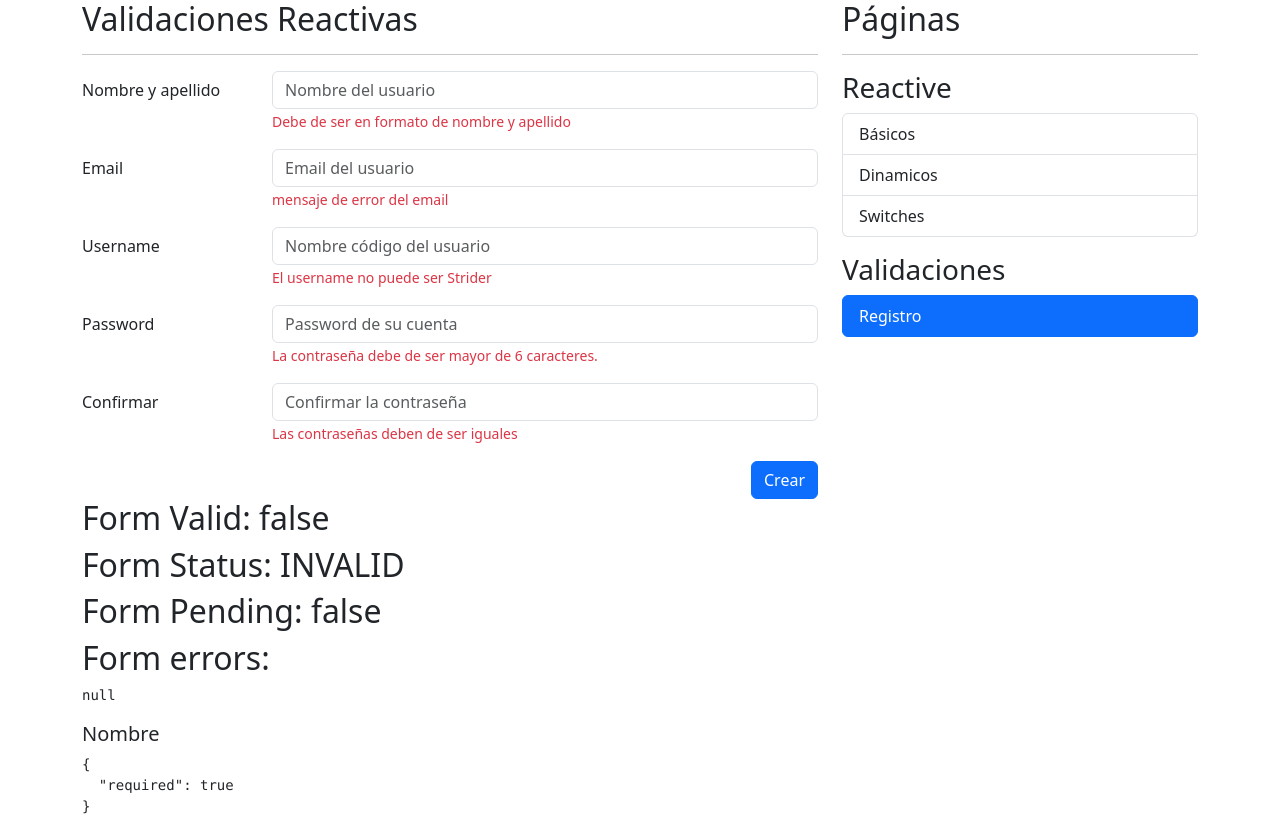
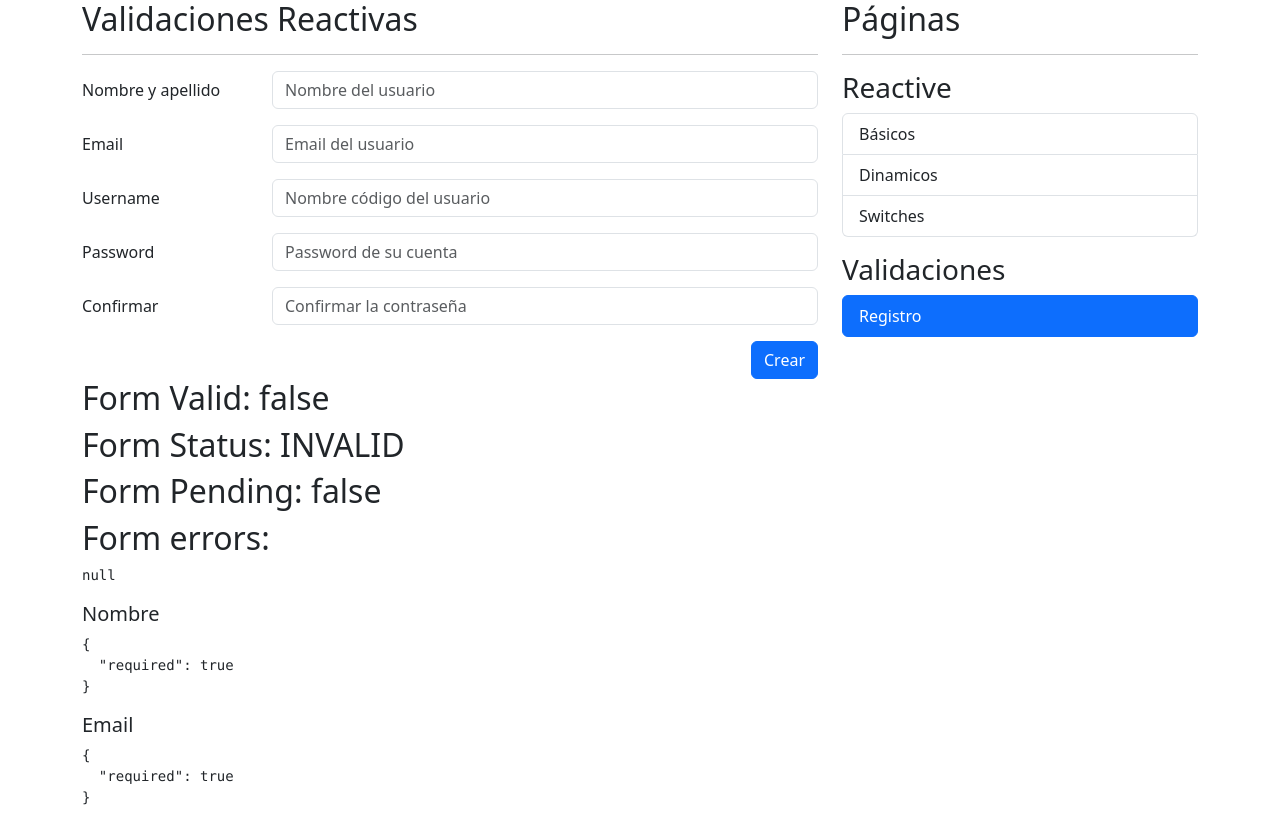
Before and after one commit to agirong/formApp, an Angular app: page /auth/sign-up in a window 1280 px wide. Shown: the top 816 px of the page. Built offline with nearby package versions, Linux system fonts and the light colour scheme.

Commit message:
Validator Service

```diff
--- a/src/app/auth/pages/register-page/register-page.component.html
+++ b/src/app/auth/pages/register-page/register-page.component.html
@@ -15,7 +15,10 @@
                            formControlName="name"
                            placeholder="Nombre del usuario">
 
-                    <span class="form-text text-danger">
+                    <span
+                    class="form-text text-danger"
+                    *ngIf="isValidField('name')"
+                    >
                         Debe de ser en formato de nombre y apellido
                     </span>
                 </div>
@@ -29,7 +32,9 @@
                            class="form-control"
                            formControlName="email"
                            placeholder="Email del usuario">
-                    <span class="form-text text-danger">
+                    <span
+                    class="form-text text-danger"
+                    *ngIf="isValidField('email')">
                         mensaje de error del email
                     </span>
                 </div>
@@ -43,7 +48,10 @@
                            class="form-control"
                            formControlName="username"
                            placeholder="Nombre código del usuario">
-                    <span class="form-text text-danger">
+                    <span
+                    class="form-text text-danger"
+                    *ngIf="isValidField('username')"
+                    >
                          El username no puede ser Strider
                     </span>
                 </div>
@@ -58,7 +66,10 @@
                            formControlName="password"
                            placeholder="Password de su cuenta">
 
-                    <span class="form-text text-danger">
+                    <span
+                      class="form-text text-danger"
+                      *ngIf="isValidField('password')"
+                      >
                          La contraseña debe de ser mayor de 6 caracteres.
                     </span>
                 </div>
@@ -73,7 +84,10 @@
                            formControlName="password2"
                            placeholder="Confirmar la contraseña">
 
-                    <span class="form-text text-danger">
+                    <span
+                    class="form-text text-danger"
+                    *ngIf="isValidField('password2')"
+                    >
                          Las contraseñas deben de ser iguales
                     </span>
                 </div>
@@ -82,8 +96,9 @@
 
             <div class="row">
                 <div class="col">
-                    <button class="btn btn-primary float-end"
-                            type="submit">
+                    <button
+                      class="btn btn-primary float-end"
+                      type="submit">
                         Crear
                     </button>
                 </div>
--- a/src/app/auth/pages/register-page/register-page.component.ts
+++ b/src/app/auth/pages/register-page/register-page.component.ts
@@ -1,6 +1,7 @@
 import { Component } from '@angular/core';
 import { FormBuilder, FormGroup, Validators } from '@angular/forms';
-import * as customValidators from '../../../shared/validators/validators';
+// import * as customValidators from '../../../shared/validators/validators';
+import { ValidatorService } from '../../../shared/service/validator.service';
 
 @Component({
   templateUrl: './register-page.component.html',
@@ -8,27 +9,31 @@ import * as customValidators from '../../../shared/validators/validators';
 })
 export class RegisterPageComponent {
 
-  constructor(private fb: FormBuilder){}
+  constructor(
+    private fb: FormBuilder,
+    private validatorService: ValidatorService,
+  ){}
 
   public myForm:FormGroup = this.fb.group({
-    name:['',[Validators.required,Validators.pattern(customValidators.firstNameAndLastnamePattern)]],
-    email:['',[Validators.required, Validators.pattern(customValidators.emailPattern)]],
-    username:['',[Validators.required, customValidators.canBeStrider]],
+    name:['',[Validators.required,Validators.pattern(this.validatorService.firstNameAndLastnamePattern)]],
+    email:['',[Validators.required, Validators.pattern(this.validatorService.emailPattern)]],
+    username:['',[Validators.required, this.validatorService.canBeStrider]],
     password:['',[Validators.required, Validators.minLength(6)]],
     password2:['',[Validators.required]],
   })
 
 
   isValidField(field:string){
-    // TODO: Obterner validación desde un servicio.
+    this.validatorService.isValidField(this.myForm,field);
   }
 
   //ngSubmit
   onSubmit():void{
+    console.log('onSubmit')
     if(this.myForm.invalid){
       this.myForm.markAllAsTouched();
       return;
     }
+    console.log('onSubmit')
   }
-
 }
--- /dev/null
+++ b/src/app/shared/service/validator.service.ts
@@ -0,0 +1,27 @@
+import { Injectable } from '@angular/core';
+import { FormControl, FormGroup, ValidationErrors } from '@angular/forms';
+
+@Injectable({providedIn: 'root'})
+export class ValidatorService {
+  constructor() { }
+  public firstNameAndLastnamePattern: string = '([a-zA-Z]+) ([a-zA-Z]+)';
+  public emailPattern: string = "^[a-z0-9._%+-]+@[a-z0-9.-]+\\.[a-z]{2,4}$";
+
+  //Regresar un mensaje de error
+  public canBeStrider= (control: FormControl):ValidationErrors | null =>{
+
+    const user:string = control.value.trim().toLowerCase();
+
+    if(user === 'strider'){
+      return{
+        noStrider:true,
+      }
+    }
+    return null;
+  }
+
+  public isValidField(form:FormGroup, field: string){
+    return form.controls[field].errors && form.controls[field].touched;
+  }
+
+}
```
